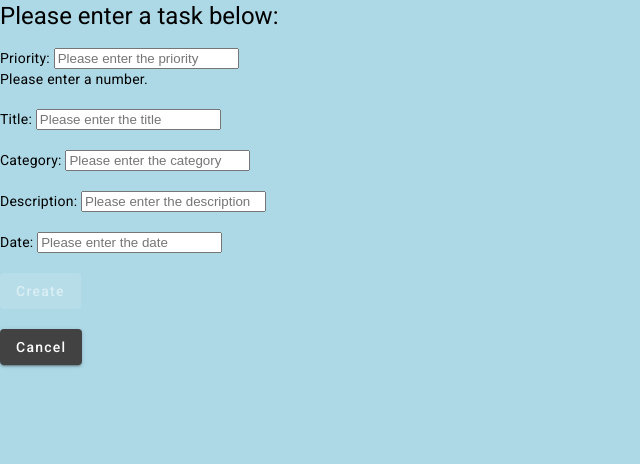
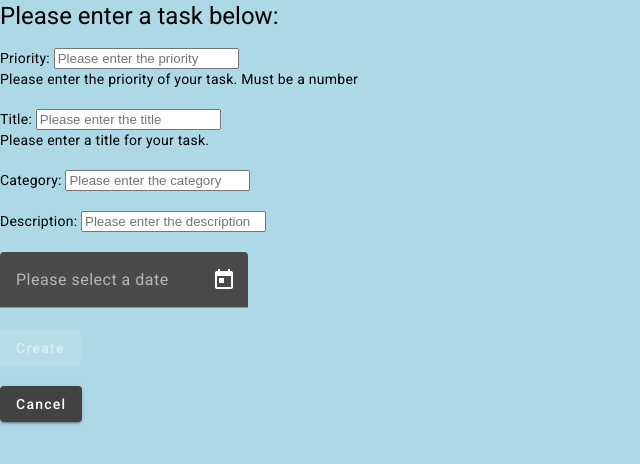
Before and after one commit to cng04/Task-Manager, an Angular app in the folder angular/: page /toDoForm in a window 1280 px wide. Shown: the top 464 px of the page, without its empty margins (0-640 px from the left). Built offline with nearby package versions, Linux system fonts and the light colour scheme.

Commit message:
Added date picker functionality and fixed date display

```diff
--- a/angular/src/app/app.module.ts
+++ b/angular/src/app/app.module.ts
@@ -1,4 +1,4 @@
-import { NgModule } from '@angular/core';
+import { CUSTOM_ELEMENTS_SCHEMA, NgModule } from '@angular/core';
 import { BrowserModule } from '@angular/platform-browser';
 import { AppRoutingModule } from './app-routing.module';
 import { AppComponent } from './app.component';
@@ -9,6 +9,7 @@ import { ToDoFormComponent } from './view/to-do-form/to-do-form.component';
 import { HomeComponent } from './view/home/home.component';
 import { BrowserAnimationsModule } from '@angular/platform-browser/animations'
 import { CustomMaterialModule } from './custom-material.module';
+import { ToDoService } from './services/to-do.service';
 
 @NgModule({
   declarations: [
@@ -25,7 +26,8 @@ import { CustomMaterialModule } from './custom-material.module';
     BrowserAnimationsModule,
     CustomMaterialModule
   ],
-  providers: [],
-  bootstrap: [AppComponent]
+  providers: [ToDoService],
+  bootstrap: [AppComponent],
+  schemas: [CUSTOM_ELEMENTS_SCHEMA]
 })
 export class AppModule { }
--- a/angular/src/app/custom-material.module.ts
+++ b/angular/src/app/custom-material.module.ts
@@ -11,6 +11,8 @@ import { MatMenu, MatMenuModule } from "@angular/material/menu";
 import { MatTableModule } from '@angular/material/table';
 import { MatListModule } from '@angular/material/list';
 import { MatIconModule } from '@angular/material/icon';
+import { MatDatepickerModule } from '@angular/material/datepicker';
+import { MatNativeDateModule } from '@angular/material/core';
 
 // Importing allows the components of these modules to be used by the custom-material module
 @NgModule({
@@ -24,6 +26,8 @@ import { MatIconModule } from '@angular/material/icon';
         MatTableModule,
         MatListModule,
         MatIconModule,
+        MatDatepickerModule,
+        MatNativeDateModule
     ],
 
 // Exporting dictates which modules will be exported from the custom-material module
@@ -38,6 +42,7 @@ import { MatIconModule } from '@angular/material/icon';
         MatTableModule,
         MatListModule,
         MatIconModule,
+        MatDatepickerModule
     ],
 })
 
--- a/angular/src/app/view/to-do-form/to-do-form.component.html
+++ b/angular/src/app/view/to-do-form/to-do-form.component.html
@@ -1,26 +1,42 @@
 <h1>Please enter a task below:</h1>
 
-<form *ngIf = "!edit" [formGroup]="taskForm" (ngSubmit)="onSubmit()">
+<form [formGroup]="taskForm" (ngSubmit)="onSubmit()">
     <label for="priority" class="form-label"> Priority: </label>
         <input type="text" formControlName="priority" class="form-control" placeholder="Please enter the priority"><br>
-        <div *ngIf="form['priority'].errors?.['required']"> Please enter a number. </div><br>
+        <div *ngIf="form['priority'].errors?.['required']"> Please enter the priority of your task. Must be a number </div><br>
+
     <label for="title" class="form-label"> Title: </label>
-    <input type="text" formControlName="title" class="form-control" placeholder="Please enter the title"><br><br>
+        <input type="text" formControlName="title" class="form-control" placeholder="Please enter the title"><br>
+        <div *ngIf="form['title'].errors?.['required']"> Please enter a title for your task.</div><br>
+
     <label for="category" class="form-label"> Category: </label>
-    <input type="text" formControlName="category" class="form-control" placeholder="Please enter the category"><br><br>
+        <input type="text" formControlName="category" class="form-control" placeholder="Please enter the category"><br><br>
+
     <label for="description" class="form-label"> Description: </label>
-    <input type="text" formControlName="description" class="form-control" placeholder="Please enter the description"><br><br>
-    <label for="date" class="form-label"> Date: </label>
-    <input type="text" formControlName="date" class="form-control" placeholder="Please enter the date"><br><br>
+        <input type="text" formControlName="description" class="form-control" placeholder="Please enter the description"><br><br>
+
+    <mat-form-field class="example-full-width" appearance="fill">
+        <input matInput [matDatepicker]="picker" formControlName="date" class="form-control" placeholder="Please select a date">
+        <mat-datepicker-toggle matSuffix [for]="picker"></mat-datepicker-toggle>
+        <mat-datepicker #picker></mat-datepicker>
+    </mat-form-field>
+
+
+    <!-- <label for="date" class="form-label"> Date: </label>
+        <input type="text" formControlName="date" class="form-control" placeholder="Please enter the date"><br>
+        <div *ngIf="form['date'].errors?.['required']"> Please enter the date you want to complete your task by.</div><br> -->
+
     <div *ngIf="!submitted">
         <button mat-raised-button [disabled]="taskForm.invalid" type="submit"> Create </button>
     </div>
+
     <div *ngIf="submitted">
         <button mat-raised-button [disabled]="taskForm.invalid" type="submit"> Save </button>
     </div>
+
     <br><button mat-raised-button routerLink="/toDoList"> Cancel </button>
 </form>
 
-<div *ngIf="edit">
+<!-- <div *ngIf="edit">
     <span></span>
-</div>
+</div> -->
--- a/angular/src/app/view/to-do-form/to-do-form.component.ts
+++ b/angular/src/app/view/to-do-form/to-do-form.component.ts
@@ -4,6 +4,7 @@ import { Task } from 'src/app/model/task';
 import { ToDoService } from 'src/app/services/to-do.service';
 import { Router, ActivatedRoute } from '@angular/router';
 import { first } from 'rxjs';
+
 
 @Component({
   selector: 'app-to-do-form',
@@ -23,8 +24,9 @@ export class ToDoFormComponent implements OnInit {
   ID : string;
 
   // Boolean to toggle editing mode on and off
-  edit = false;
+  // edit = false;
 
+  // Checking if the form has been submitted before (so if we are in edit mode or not)
   submitted = false;
 
   task: Task = {
@@ -36,23 +38,23 @@ export class ToDoFormComponent implements OnInit {
     date: ""
   }
 
-  constructor(private todoService: ToDoService, private fb: FormBuilder, private router: Router, private route: ActivatedRoute) {}
+  constructor(private todoService: ToDoService, private fb: FormBuilder, private router: Router, private route: ActivatedRoute) {
+  }
 
   ngOnInit(): void {
     // Gets the id in the URL
     this.ID = this.route.snapshot.params["id"];
 
-    console.log(this.ID);
-
     // If there's an id in the URL, we are editing the task not adding it
     if (this.ID) {
       this.submitted = true;
-      this.edit = true;
+      //this.edit = true;
 
       // calls the getTask() method in todoServce, subscribes to the first emitted value, then uses patchValue with the emitted value to update form controls with existing value
       this.todoService.getTask(this.ID).pipe(first()).subscribe(data => {
         this.taskForm.patchValue(data);
-        this.edit = false;
+        console.log(this.taskForm.value)
+        //this.edit = false;
       })
     }
   }
@@ -76,10 +78,12 @@ export class ToDoFormComponent implements OnInit {
 
   // On submit of the form
   onSubmit(): void {
+    // Fields of task are populated with formControl Values
     this.task = this.taskForm.value;
     this.saveTask();
   }
 
+  // Note for Caleb: Read Angular Documentation on this and why in the html we can access the priority formControl with: form['priority']
   get form() {
     return this.taskForm.controls;
   }
--- a/angular/src/app/view/to-do-list/to-do-list.component.html
+++ b/angular/src/app/view/to-do-list/to-do-list.component.html
@@ -24,7 +24,7 @@
           <td>{{ task.title }}</td>
           <td>{{ task.category }}</td>
           <td>{{ task.description }}</td>
-          <td>{{ task.date }}</td>
+          <td>{{ task.date | date: "yyyy-MM-dd"}}</td>
           <td><button mat-raised-button color="primary" type="button" (click)="editTask(task.id)"> Edit </button></td>
           <td><button mat-raised-button color="warn" type="button" (click)="deleteTask(task.id)"> Done Task! </button></td>
         </tr>
--- a/angular/src/app/view/to-do-list/to-do-list.component.ts
+++ b/angular/src/app/view/to-do-list/to-do-list.component.ts
@@ -1,7 +1,6 @@
 import { Component, OnInit } from '@angular/core';
 import { Task } from 'src/app/model/task';
 import { ToDoService } from 'src/app/services/to-do.service';
-import { ToDoFormComponent } from '../to-do-form/to-do-form.component';
 import { Router } from '@angular/router';
 
 @Component({
@@ -11,7 +10,8 @@ import { Router } from '@angular/router';
 })
 export class ToDoListComponent implements OnInit {
   tasks: Task[]
-  constructor(private toDoService: ToDoService, private router: Router) {}
+  constructor(private toDoService: ToDoService, private router: Router) {
+  }
 
   ngOnInit(): void {
     this.displayTasks();
```
